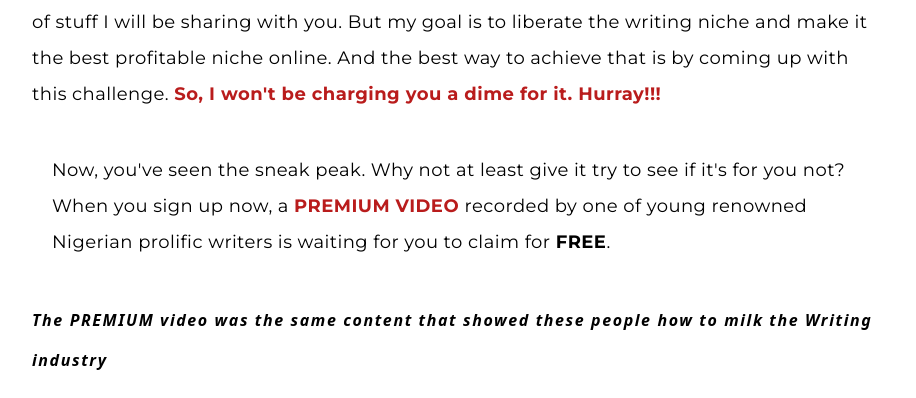
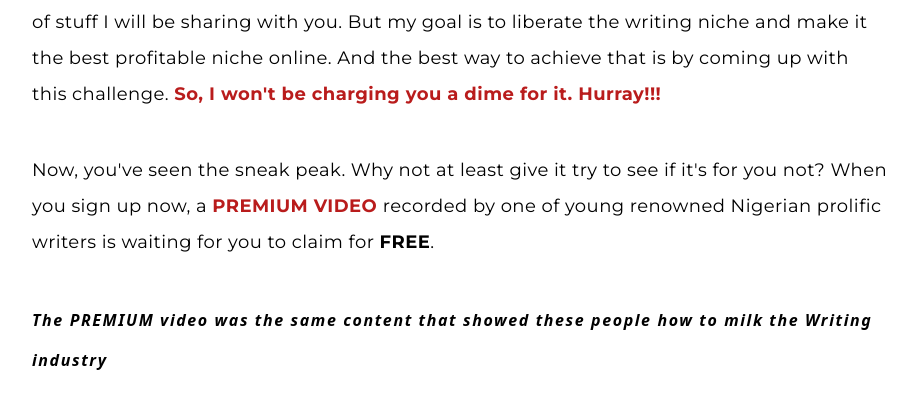
Before and after one commit to drisaden/writetoprochallenge, a plain HTML site: page index.html in a window 1280 px wide. Shown: the part 4680-5078 px from the top of the page, without its empty margins (180-1096 px from the left). Drawn offline with nearby package versions, Linux system fonts and the light colour scheme.

Commit message:
padding changed

```diff
--- a/index.html
+++ b/index.html
@@ -246,54 +246,12 @@ People are now willing to pay for your <b>handcraft</b> more than ever.
                         <p class="font-bold py-5 text-xl pop-font">NOTE: No YouTube channel can give you these value and you will only waste time.</p>
                         </div>
                     </section>
-                    <!-- <section class="text-2xl px-5 py-10">
-                        <p
-                            class="py-5 leading-relaxed tracking-wider font-serif text-center">Either
-                            you're from Ghana, Cameroon, Nigeria or anywhere in
-                            the world.</p>
-                        <p
-                            class="py-3 my-5 leading-relaxed tracking-wider font-serif text-center bg-green-600 text-white">It's
-                            a Business model you can do.</p>
-                        <div class="mx-auto mt-10">
-                            <img src="./img/josh-2.JPG"
-                                alt="Joshua: Affiliate Marketer" width="400px"
-                                class="border-solid border-2 border-black rounded-2xl m-5">
-                        </div>
-                        <div
-                            style="font-family:Verdana, Geneva, Tahoma, sans-serif">
-                            <p
-                                class="py-5 text-xl leading-10 tracking-widest">Once
-                                again, I’m <b>Joshua Nkemena</b>, A digital guy
-                                who has
-                                made
-                                himself a cash breathing machine through the
-                                internet by promoting Digital products…
-                            </p>
-                            <p class="py-5 text-xl leading-10 tracking-widest">
-                                Well, I believe you’re on this page because you
-                                also want to get started on the online space and
-                                also Digital skills while earning income from
-                                the online space doing DIGITAL MARKETING...
-                                Right?
-                            </p>
-
-                            <p
-                                class="py-5 text-xl leading-relaxed tracking-wider">
-                                I'll be showing you step-by-step <strong>for
-                                    free</strong> in this <span
-                                    class="text-red-900"><b> FREE
-                                        VIDEO</b></span> where lies the secrets
-                                that would guide you in the step by step Process
-                                to GET STARTED...
-                            </p>
-                        </div>
-                    </section> -->
                     <section class="px-5 mt-10 text-xl">
                     <p class="py-5 text-base leading-loose tracking-wide mont">
                         I know what's going on in your mind. Why haven't I announced the fee for this challenge? right? </p>
                         <p class="py-5 text-lg leading-loose tracking-wide mont">
                         I should've charged nothing less than 100k for this because of my valuable time and kinds of stuff I will be sharing with you. But my goal is to liberate the writing niche and make it the best profitable niche online. And the best way to achieve that is by coming up with this challenge. <span class="font-bold text-red-700">So, I won't be charging you a dime for it. Hurray!!!</p></span>
-                        <p class="p-5 text-lg leading-loose tracking-wide mont">Now, you've seen the sneak peak. Why not at least give it try to see if it's for you not? When you sign up now, a <span class="font-bold text-red-700">PREMIUM VIDEO </span>recorded by one of young renowned Nigerian prolific writers is waiting for you to claim for <b>FREE</b>.
+                        <p class="py-5 text-lg leading-loose tracking-wide mont">Now, you've seen the sneak peak. Why not at least give it try to see if it's for you not? When you sign up now, a <span class="font-bold text-red-700">PREMIUM VIDEO </span>recorded by one of young renowned Nigerian prolific writers is waiting for you to claim for <b>FREE</b>.
 
                             <p class="py-5 leading-10 tracking-widest text-base italic font-bold">The PREMIUM video was the same content that showed these people how to milk the Writing industry</p>
                         </div>
```
